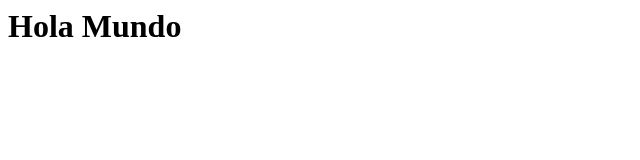
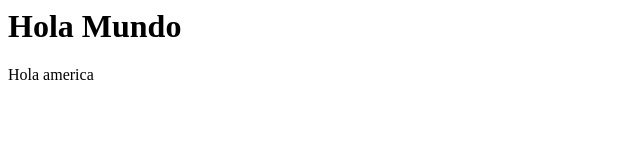
Before and after one commit to RenzoVilchezA/proyectoGit, a plain HTML site: page index.html in a window 1280 px wide. Shown: the full height of the page, 0-640 px from the left. Drawn offline with Linux system fonts and the light colour scheme.

Commit message:
Agregar texto adicional en nueva rama

```diff
--- a/index.html
+++ b/index.html
@@ -1 +1,2 @@
 <h1>Hola Mundo</h1>
+<p>Hola america<p>
```
